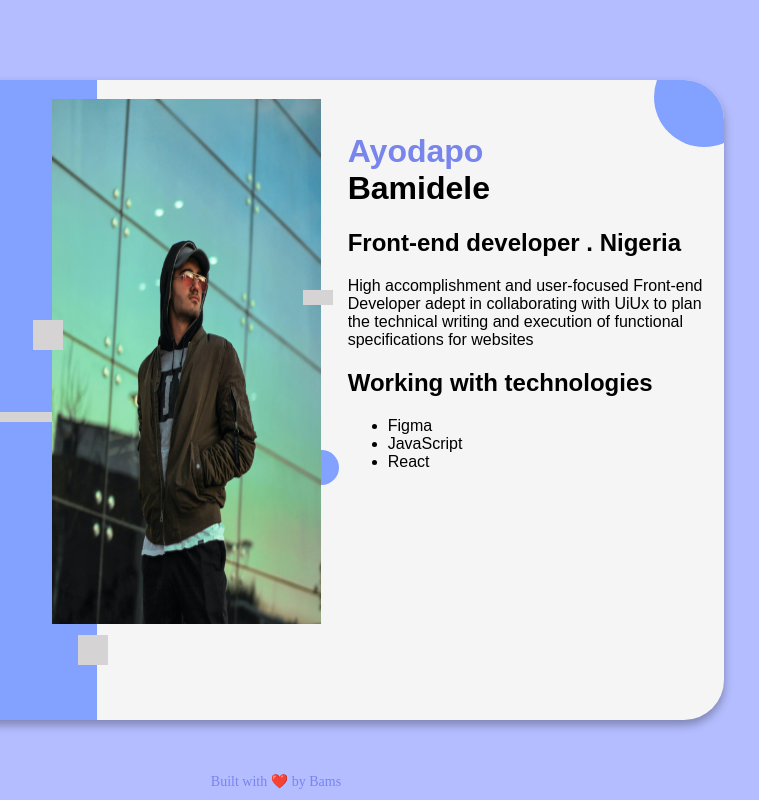
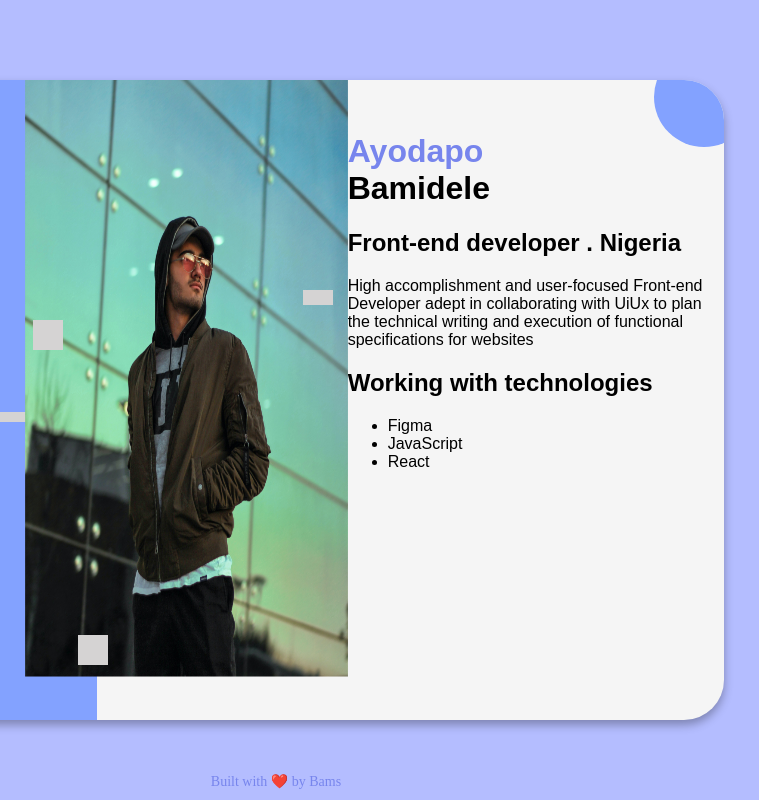
Before and after one commit to Biggbams/big-dev-soon-business-card-freerun-p61o3e, a plain HTML site: page index.html in a window 1280 px wide. In both pictures the pointer is over the picture 550 px from the left and 361 px from the top of the page. Shown: the full height of the page, 364-1123 px from the left. Drawn offline with Linux system fonts and the light colour scheme.

Commit message:
include animation

```diff
--- a/index.css
+++ b/index.css
@@ -108,6 +108,7 @@ ul{
   bottom: 15%;
   right: 45%;
   z-index: 2;
+  transition: transform 0.3s ease-in-out;
 }
 
 .image {
@@ -160,3 +161,7 @@ hr {
 .footer span {
   font-size: 14px;
 }
+
+.user-photo:hover {
+  transform: scale(1.2); /* Scale the element on hover */
+}
```
